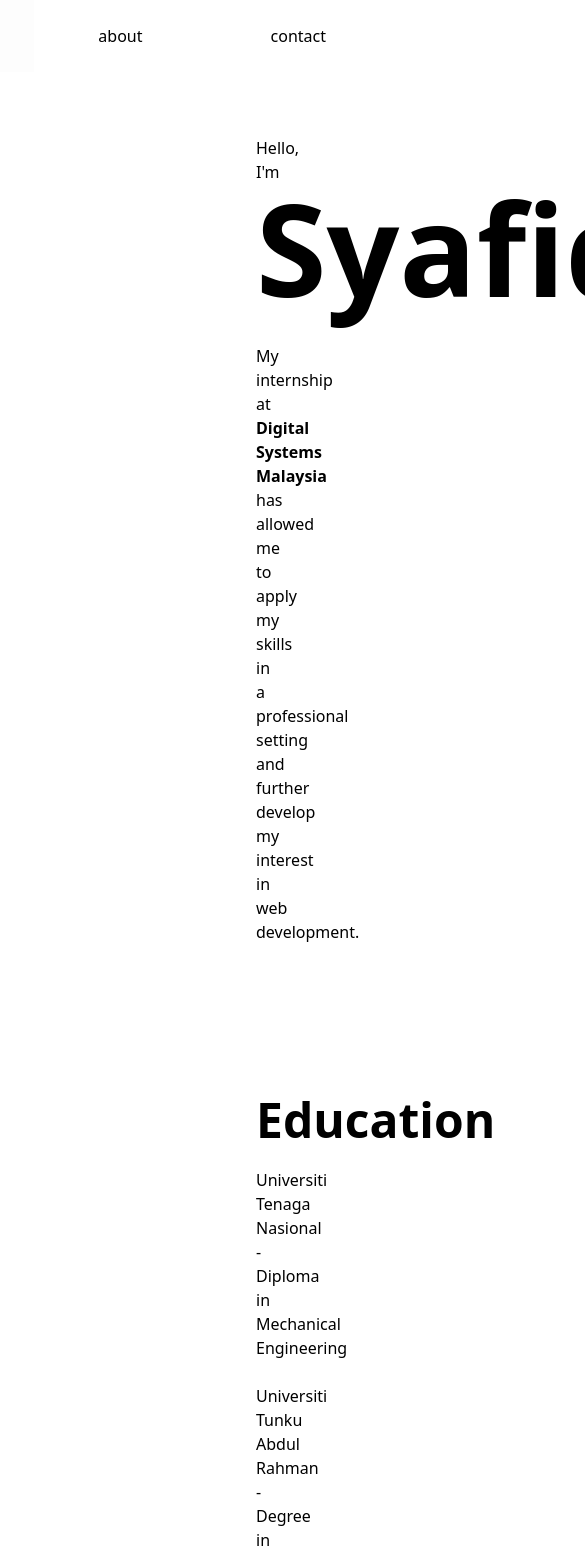
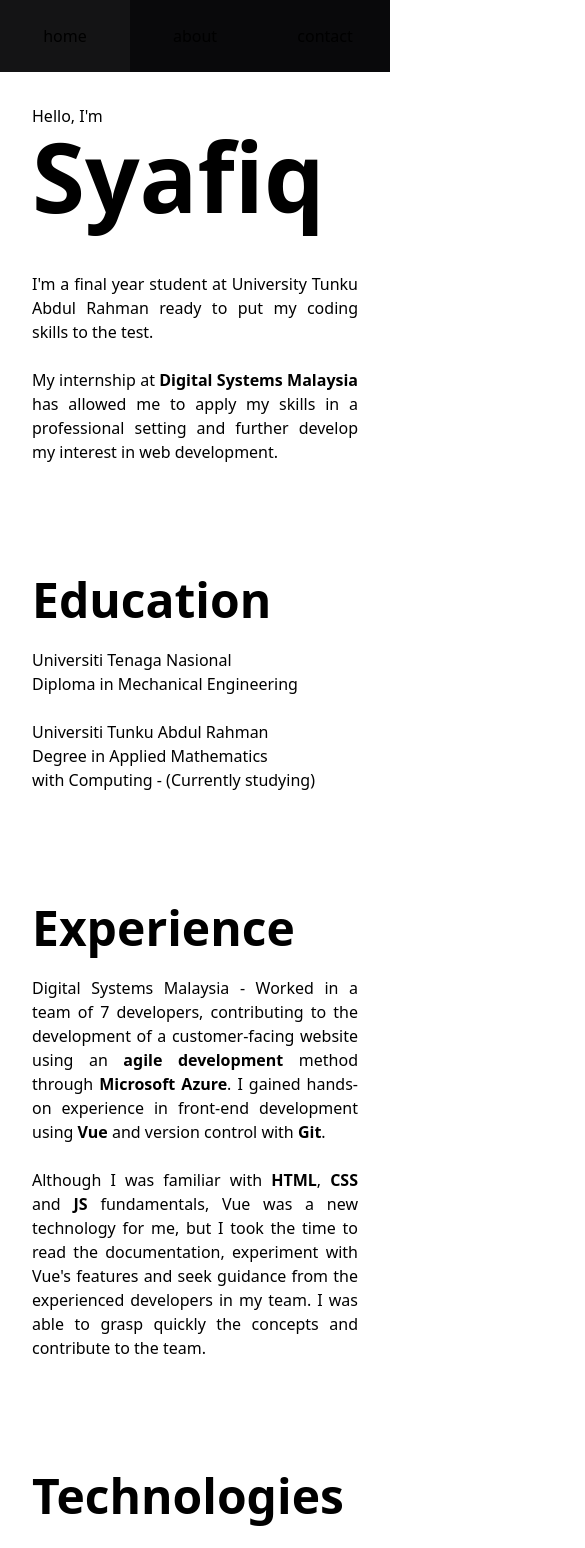
Before and after one commit to SyafiqAi/portfolio, a Vue app: page / in a window 390 px wide. Shown: the top 1548 px of the page, 585 px wide, since content can reach past the window. Built offline with nearby package versions, Linux system fonts and the light colour scheme.

Commit message:
responsive paragraphs

```diff
--- a/src/App.vue
+++ b/src/App.vue
@@ -3,13 +3,13 @@ import { RouterLink, RouterView } from 'vue-router'
 </script>
 
 <template>
-  <nav class="*:transition-colors duration-75 flex justify-end">
-    <RouterLink class="px-16 py-6 hover:bg-white hover:bg-opacity-5" to="/">home</RouterLink>
-    <RouterLink class="px-16 py-6 hover:bg-white hover:bg-opacity-5" to="/about">about</RouterLink>
-    <RouterLink class="px-16 py-6 hover:bg-white hover:bg-opacity-5" to="/contact">contact</RouterLink>
+  <nav class="*:transition-colors duration-75 flex justify-end sticky top-0 bg-zinc-950 *:w-40 text-center lg:bg-inherit">
+    <RouterLink class=" py-6 hover:bg-white hover:bg-opacity-5" to="/">home</RouterLink>
+    <RouterLink class=" py-6 hover:bg-white hover:bg-opacity-5" to="/about">about</RouterLink>
+    <RouterLink class=" py-6 hover:bg-white hover:bg-opacity-5" to="/contact">contact</RouterLink>
   </nav>
 
-  <div class="my-16 mx-64">
+  <div class="m-8 lg:my-16 lg:mx-64">
     <RouterView/>
   </div>
 </template>
--- a/src/components/Education.vue
+++ b/src/components/Education.vue
@@ -2,9 +2,9 @@
     <section>
         <h2>Education</h2>
 
-        <div class="*:pb-6 max-w-[40vw]">
-            <p>Universiti Tenaga Nasional - Diploma in Mechanical Engineering</p>
-            <p>Universiti Tunku Abdul Rahman - Degree in Applied Mathematics with Computing - (Currently studying)</p>
+        <div class="*:pb-6 lg:max-w-[40vw]">
+            <p>Universiti Tenaga Nasional <br> Diploma in Mechanical Engineering</p>
+            <p>Universiti Tunku Abdul Rahman <br> Degree in Applied Mathematics <br> with Computing - (Currently studying)</p>
         </div>
     </section>
 </template>
--- a/src/components/Experience.vue
+++ b/src/components/Experience.vue
@@ -1,8 +1,8 @@
 <template>
     <section>
-        <h2 class="sticky">Experience</h2>
+        <h2 class="">Experience</h2>
 
-        <div class="*:pb-6 max-w-[40vw]">
+        <div class="*:pb-6 lg:max-w-[40vw]">
             <p>
                 Digital Systems Malaysia - Worked in a team of 7 developers, contributing to the
                 development of a customer-facing website using an <strong>agile development</strong>
--- a/src/components/Introduction.vue
+++ b/src/components/Introduction.vue
@@ -1,5 +1,8 @@
 <template>
-    <section class="mt-8 max-w-96">
+    <section class="lg:max-w-96 *:pb-6">
+        <p>
+            I'm a final year student at University Tunku Abdul Rahman ready to put my coding skills to the test.
+        </p>
         <p>
             My internship at <strong>Digital Systems Malaysia</strong> has allowed me to apply my skills
             in a professional setting and further develop my interest in web development.
--- a/src/components/Technologies.vue
+++ b/src/components/Technologies.vue
@@ -1,7 +1,7 @@
 <template>
     <section class="">
-        <h2 class="sticky top-0">Technologies</h2>
-            <ul class="*:pb-6 max-w-[40vw]">
+        <h2 class="">Technologies</h2>
+            <ul class="*:pb-6 lg:max-w-[40vw]">
                 <li>
                     Fundamentals of <strong>HTML</strong> <strong>CSS</strong> and <strong>JS</strong>.
                 </li>
--- a/src/views/HomeView.vue
+++ b/src/views/HomeView.vue
@@ -6,15 +6,16 @@ import Technologies from '../components/Technologies.vue'
 </script>
 
 <template>
-  <header class="">
-    <span class="">Hello, I'm</span>
+  <header>
+    <span>Hello, I'm</span>
     <br />
-    <h1 class="font-black text-9xl">Syafiq</h1>
+    <h1 class="font-black text-8xl mb-6 lg:text-9xl">Syafiq</h1>
+    <br>
   </header>
   <main>
       <Introduction />
 
-      <div class="h-32"></div>
+      <div class="h-16"></div>
 
       <Education />
 
```
